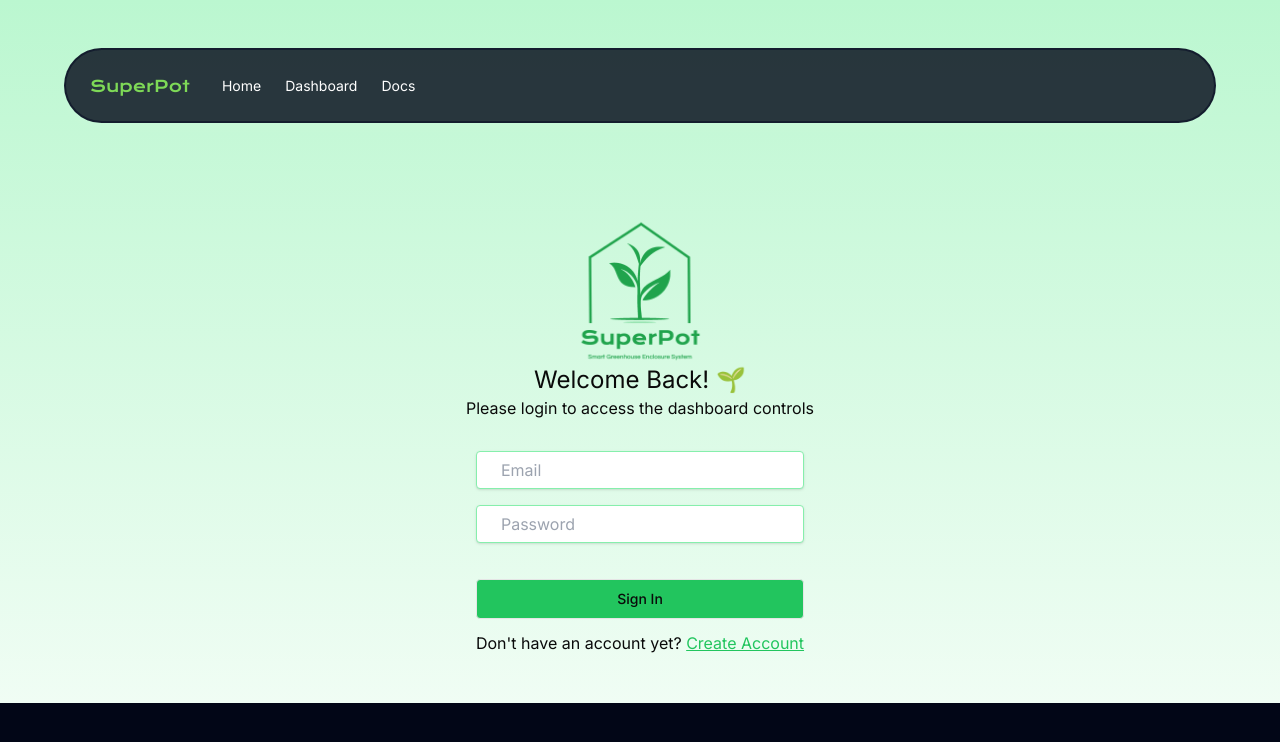
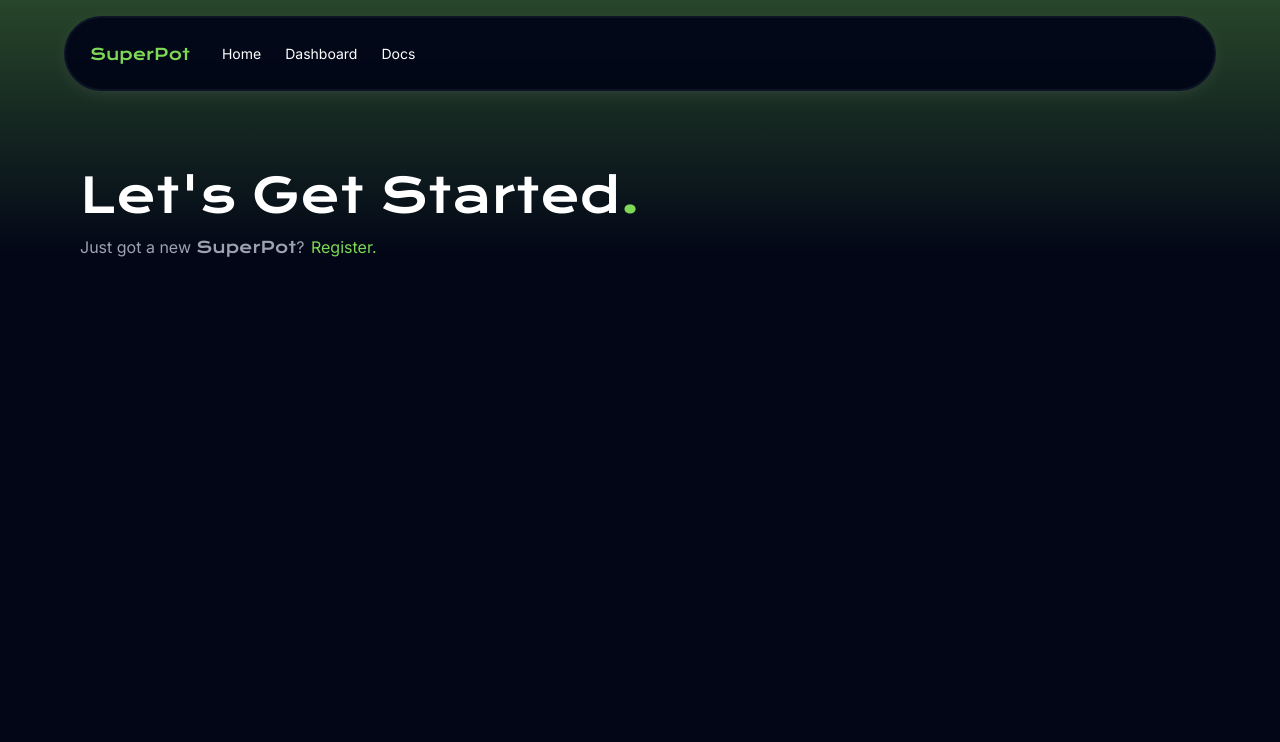
Before and after one commit to aritako/superpot, a Next.js app: page /login in a window 1280 px wide. Shown: the top 742 px of the page. Built offline with nearby package versions, Linux system fonts and the light colour scheme; no server answers.

Commit message:
feat: lay out new login page

```diff
--- a/app/login/form.tsx
+++ b/app/login/form.tsx
@@ -5,6 +5,7 @@ import { useSession } from "next-auth/react";
 import { redirect } from "next/navigation";
 import Link from "next/link";
 import { Button } from "@/components/ui/button";
+import { Input } from "@/components/ui/input"
 import { auth } from "../../firebase";
 
 type loginFormData = {
@@ -51,7 +52,7 @@ export default function LoginForm() {
     <form onSubmit={handleSubmit} className="mx-auto">
       <div className="mb-4">
         <input
-          className="shadow appearance-none border rounded w-full py-2 px-6 text-gray-700 leading-tight focus:outline-none focus:shadow-outline border border-green-300"
+          className="border-0 shadow appearance-none border rounded w-full py-2 px-6 text-gray-700 leading-tight focus:outline-none focus:shadow-outline border border-green-300"
           id="email"
           type="email"
           placeholder="Email"
@@ -62,7 +63,7 @@ export default function LoginForm() {
       </div>
       <div className="mb-1">
         <input
-          className="shadow appearance-none border rounded w-full py-2 px-6 text-gray-700 leading-tight focus:outline-none focus:shadow-outline border border-green-300"
+          className="border-0 shadow appearance-none border rounded w-full py-2 px-6 text-gray-700 leading-tight focus:outline-none focus:shadow-outline border border-green-300"
           id="password"
           type="password"
           placeholder="Password"
@@ -84,20 +85,11 @@ export default function LoginForm() {
         <Button
           variant="outline"
           type="submit"
-          className="w-full bg-green-500 rounded mt-3"
+          className="w-full border-0 bg-sgreen text-slate-950 hover:text-white hover:bg-[#3d6a2a] transition ease-in-out duration-300"
         >
           Sign In
         </Button>
       </div>
-      <div className="mt-3">
-        Don't have an account yet?{" "}
-        <Link
-          href="/register"
-          className="text-green-500 hover:text-green-800 underline"
-        >
-          Create Account
-        </Link>
-      </div>
     </form>
   );
 }
--- a/app/login/page.tsx
+++ b/app/login/page.tsx
@@ -2,25 +2,38 @@
 import React, { FormEvent } from "react";
 import LoginForm from "./form";
 import Navbar from "@/components/Navbar";
+import Link from "next/link";
 
 export default async function Login() {
   return (
-    <section className="flex-grow lg:p-12 sm:p-6 p-6 bg-gradient-to-b from-green-200 to-green-50">
-      <Navbar />
-      <div className="flex flex-col items-center my-14">
-        <img
-          src="/img/logo_SuperPot.png"
-          alt="Logo"
-          className="w-1/6 mt-[-30px]"
-        />
-        <h1 className="text-2xl mt-[-30px]">Welcome Back! 🌱</h1>
-        <h1 className="text-large mb-[-25px]">
-          Please login to access the dashboard controls
-        </h1>
-      </div>
-      <div className="flex flex-col items-center justify-center">
-        <LoginForm />
-      </div>
-    </section>
+    <main>
+      <div className = "absolute -z-50 w-full h-64 bg-gradient-to-b from-[#7ED957]/30 to-transparent"></div>
+      <section className="sticky top-0 p-4">
+        <Navbar />
+      </section>
+      <section className = "flex justify-center w-full p-4">
+        <div className = "flex flex-col gap-4 px-4 w-full max-w-6xl">
+          <span className = "krona_one xl:text-5xl lg:text-6xl md:text-5xl sm:text-4xl text-3xl text-white">
+            Let's Get Started<span className = "text-sgreen">.</span>
+          </span>
+          <span className = "text-gray-400">Just got a new
+            <span className = "krona_one"> SuperPot</span>?&nbsp;
+            <span>
+              <Link
+                href="/register"
+                className="text-sgreen hover:text-green-800 transition duration-300 ease-in-out rounded px-0.5"
+              >
+                Register.
+              </Link>
+            </span>
+          </span>
+        </div>
+      </section>
+      {/* <section className="flex-grow lg:p-12 sm:p-6 p-6">
+        <div className="flex flex-col items-center justify-center">
+          <LoginForm />
+        </div>
+      </section> */}
+    </main>
   );
 }
--- a/components/Navbar.tsx
+++ b/components/Navbar.tsx
@@ -8,7 +8,7 @@ export default function Navbar() {
   ];
   return (
     <div className="flex justify-center">
-      <nav className="h-[75px] flex bg-slate-950/80 mb-12 rounded-full border-2 border-slate-900/80 shadow-component px-6 py-2 max-w-6xl w-full items-center">
+      <nav className="h-[75px] flex bg-slate-950/95 mb-12 rounded-full border-2 border-slate-900/80 shadow-component px-6 py-2 max-w-6xl w-full items-center">
         <a href={"/"} className="flex items-center gap-1 mr-5">
           {/* <img src="/img/superpot-logo.png" alt="Logo" className="w-10 h-10" /> */}
           <span className="krona_one text-sgreen">SuperPot</span>
--- /dev/null
+++ b/components/ui/input.tsx
@@ -0,0 +1,25 @@
+import * as React from "react"
+
+import { cn } from "@/lib/utils"
+
+export interface InputProps
+  extends React.InputHTMLAttributes<HTMLInputElement> {}
+
+const Input = React.forwardRef<HTMLInputElement, InputProps>(
+  ({ className, type, ...props }, ref) => {
+    return (
+      <input
+        type={type}
+        className={cn(
+          "flex h-10 w-full rounded-md border border-input px-3 py-2 text-sm ring-offset-background file:border-0 file:bg-transparent file:text-sm file:font-medium placeholder:text-muted-foreground focus-visible:outline-none focus-visible:ring-2 focus-visible:ring-ring focus-visible:ring-offset-2 disabled:cursor-not-allowed disabled:opacity-50",
+          className
+        )}
+        ref={ref}
+        {...props}
+      />
+    )
+  }
+)
+Input.displayName = "Input"
+
+export { Input }
--- a/tailwind.config.js
+++ b/tailwind.config.js
@@ -22,6 +22,7 @@ module.exports = {
       },
       colors: {
         'sgreen': "#7ED957",
+        'sdgreen': "#3d6a2a",
         border: "hsl(var(--border))",
         input: "hsl(var(--input))",
         ring: "hsl(var(--ring))",
```
